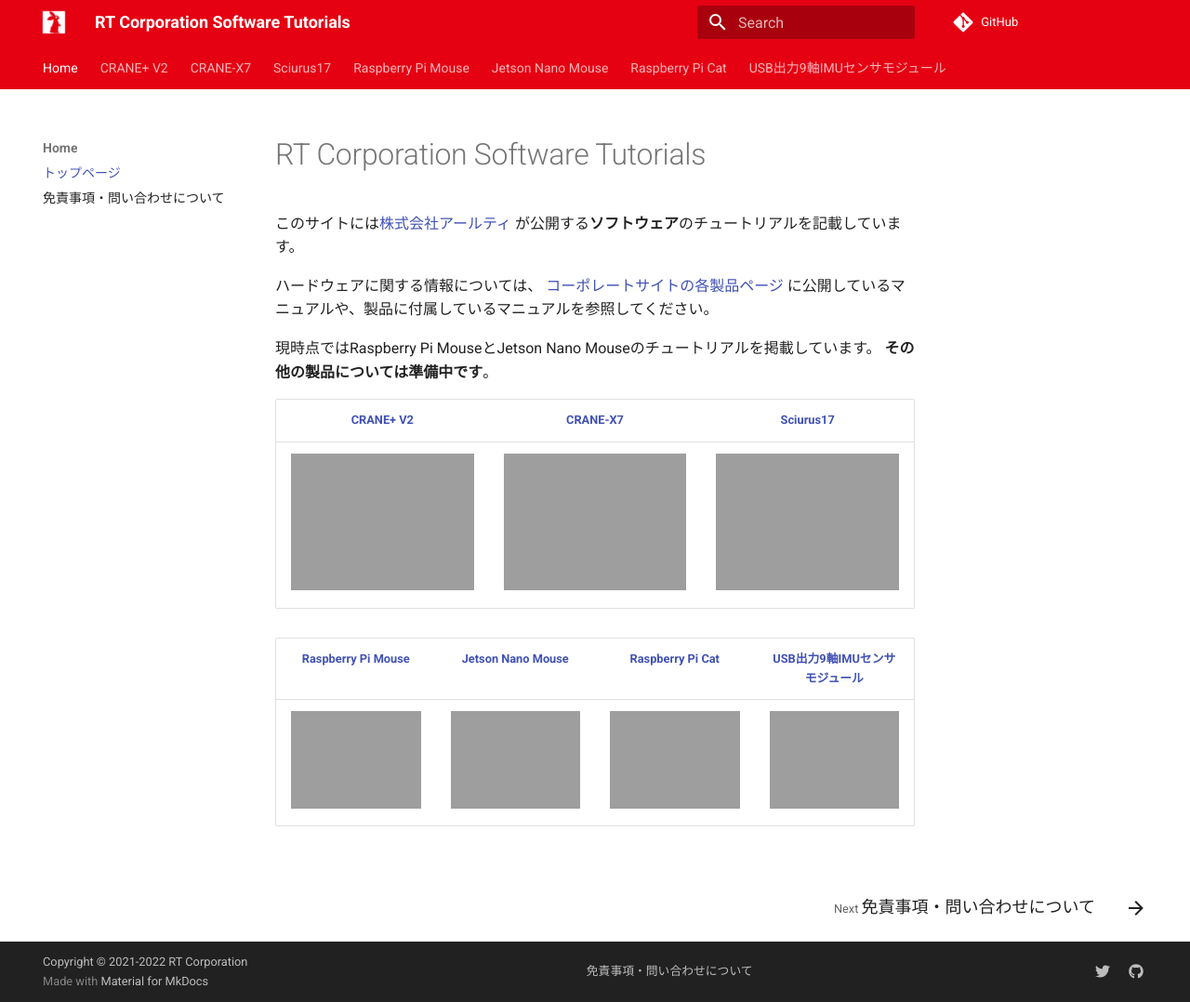
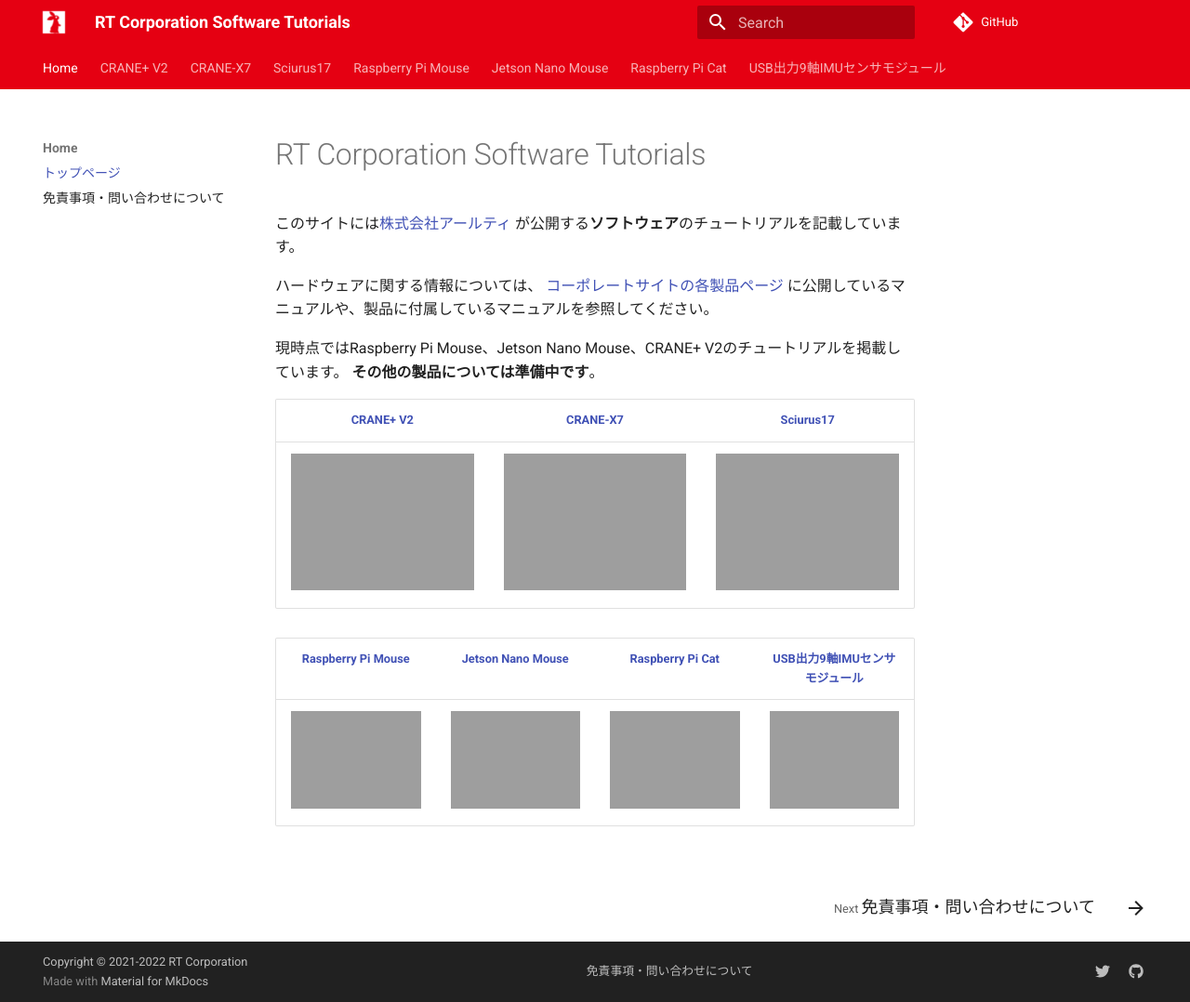
Before and after one commit to rt-net/tutorials, an MkDocs documentation site: the page built from docs/index.md, in a window 1280 px wide and 1078 px high. Shown: the whole window at 93% size. Built offline with MkDocs 1.6.1 and Material for MkDocs 9.7.7, drawn with Linux system fonts in a browser that asks for light colours; comment, search, counter and statistics services are not loaded.

Commit message:
CRANE+ V2のチュートリアルが追加されたことをindex.mdに記載

```diff
--- a/docs/index.md
+++ b/docs/index.md
@@ -7,7 +7,7 @@
 [コーポレートサイトの各製品ページ](https://rt-net.jp/works_category/allproducts/){target=_blank rel=noopener}
 に公開しているマニュアルや、製品に付属しているマニュアルを参照してください。
 
-現時点ではRaspberry Pi MouseとJetson Nano Mouseのチュートリアルを掲載しています。
+現時点ではRaspberry Pi Mouse、Jetson Nano Mouse、CRANE+ V2のチュートリアルを掲載しています。
 **その他の製品については準備中です**。
 
 | [CRANE+ V2][CRV2DOC] | [CRANE-X7][CRX7DOC] | [Sciurus17][SC17DOC] |
```
